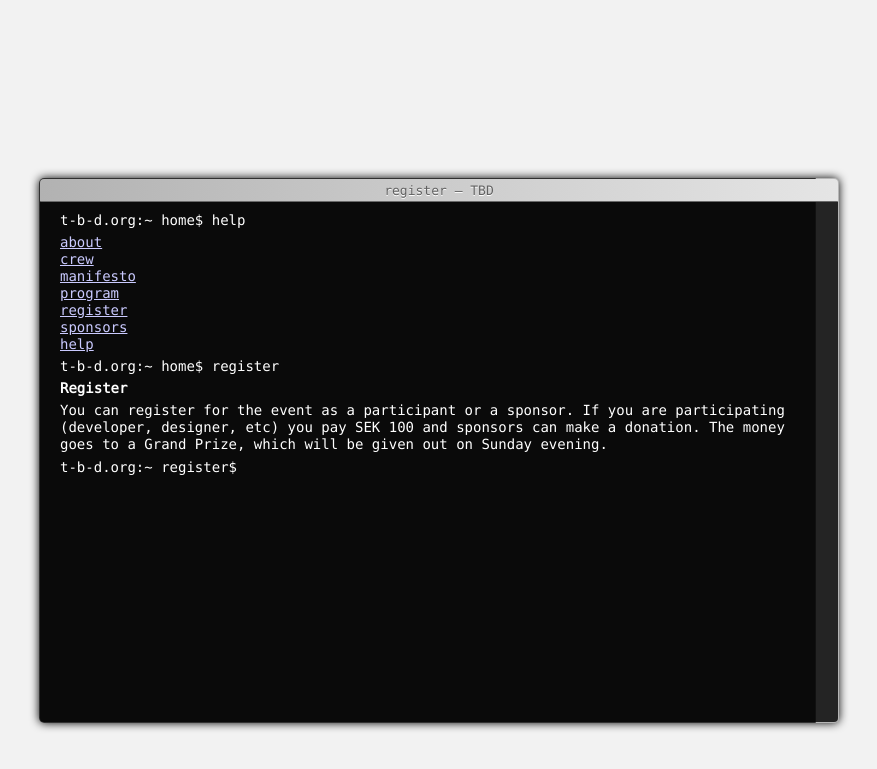
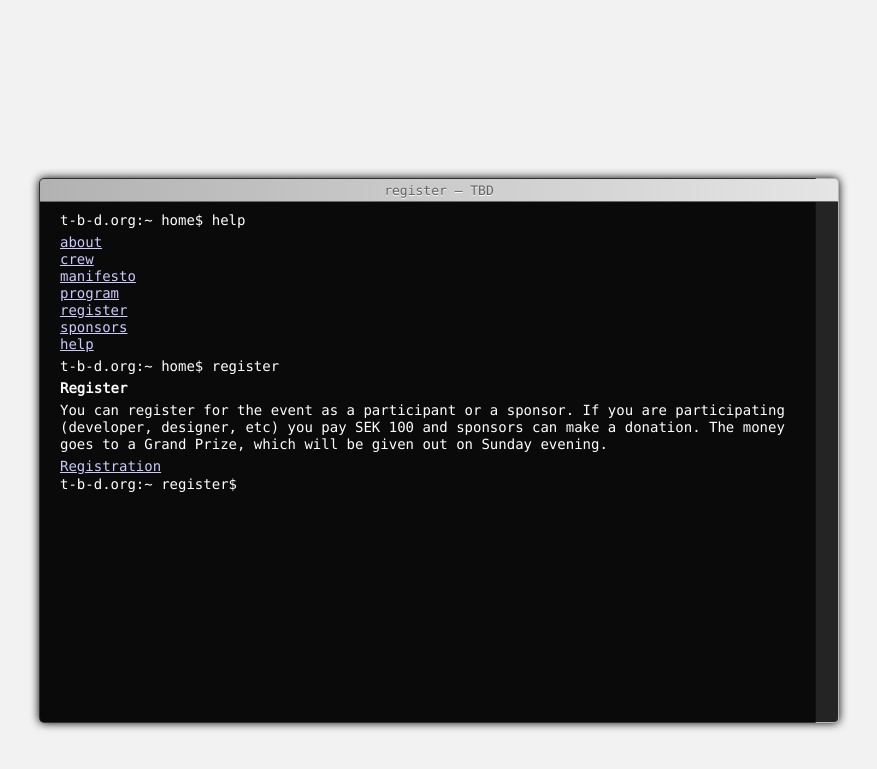
Before and after one commit to T-B-D/t-b-d.github.com, a Jekyll site: the page built from register/index.html, in a window 1280 px wide. Shown: the top 769 px of the page, without its empty margins (201-1078 px from the left). Built offline with Jekyll 4.4.1, drawn with Linux system fonts in a browser that asks for light colours.

Commit message:
registration link for the static page

```diff
--- a/register/index.html
+++ b/register/index.html
@@ -6,4 +6,5 @@ title: register
 <article>
 	<h1>Register</h1>
 	<p>You can register for the event as a participant or a sponsor. If you are participating (developer, designer, etc) you pay SEK 100 and sponsors can make a donation. The money goes to a Grand Prize, which will be given out on Sunday evening.</p>
+	<a href="http://t-b-d.eventbrite.com/">Registration</a>
 </article>
```
